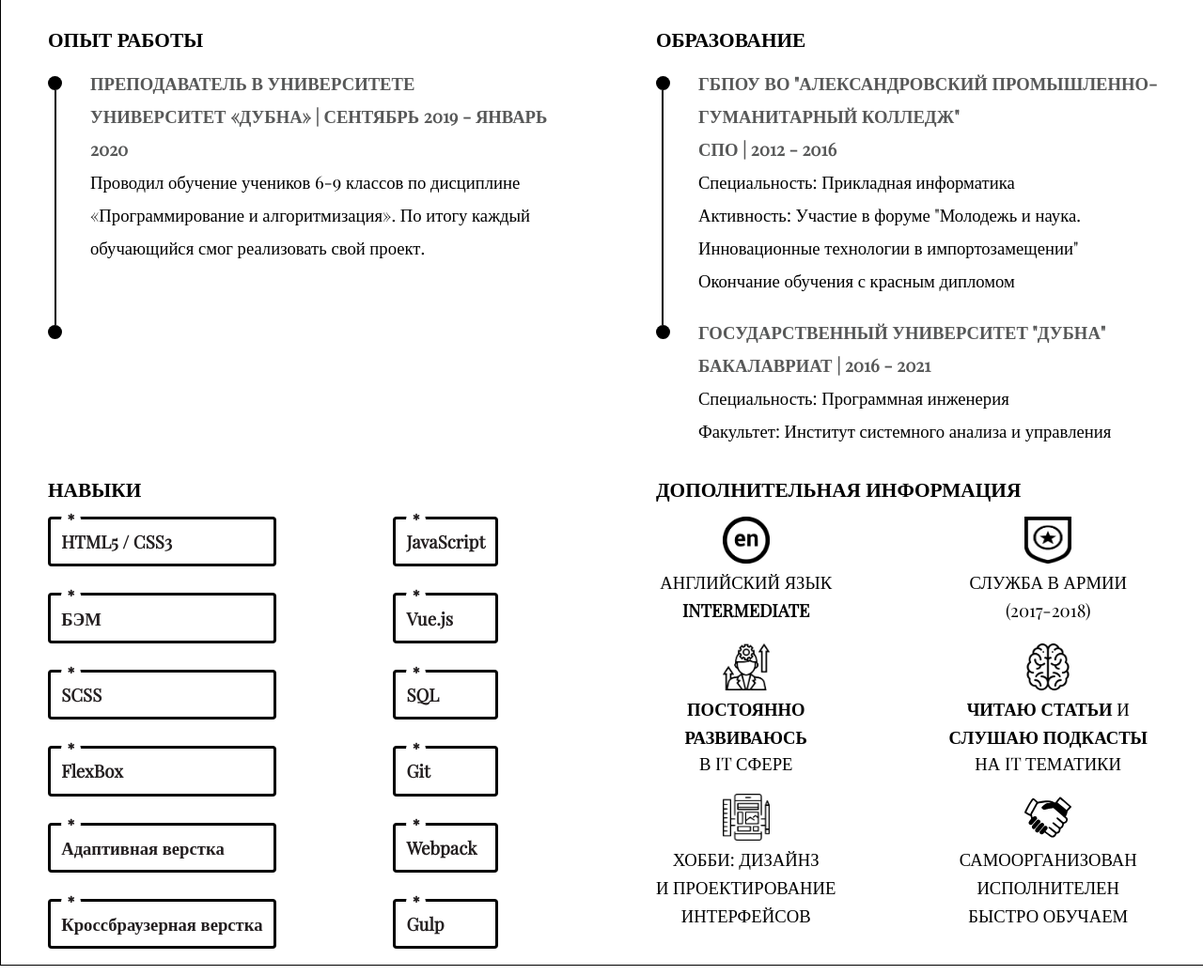
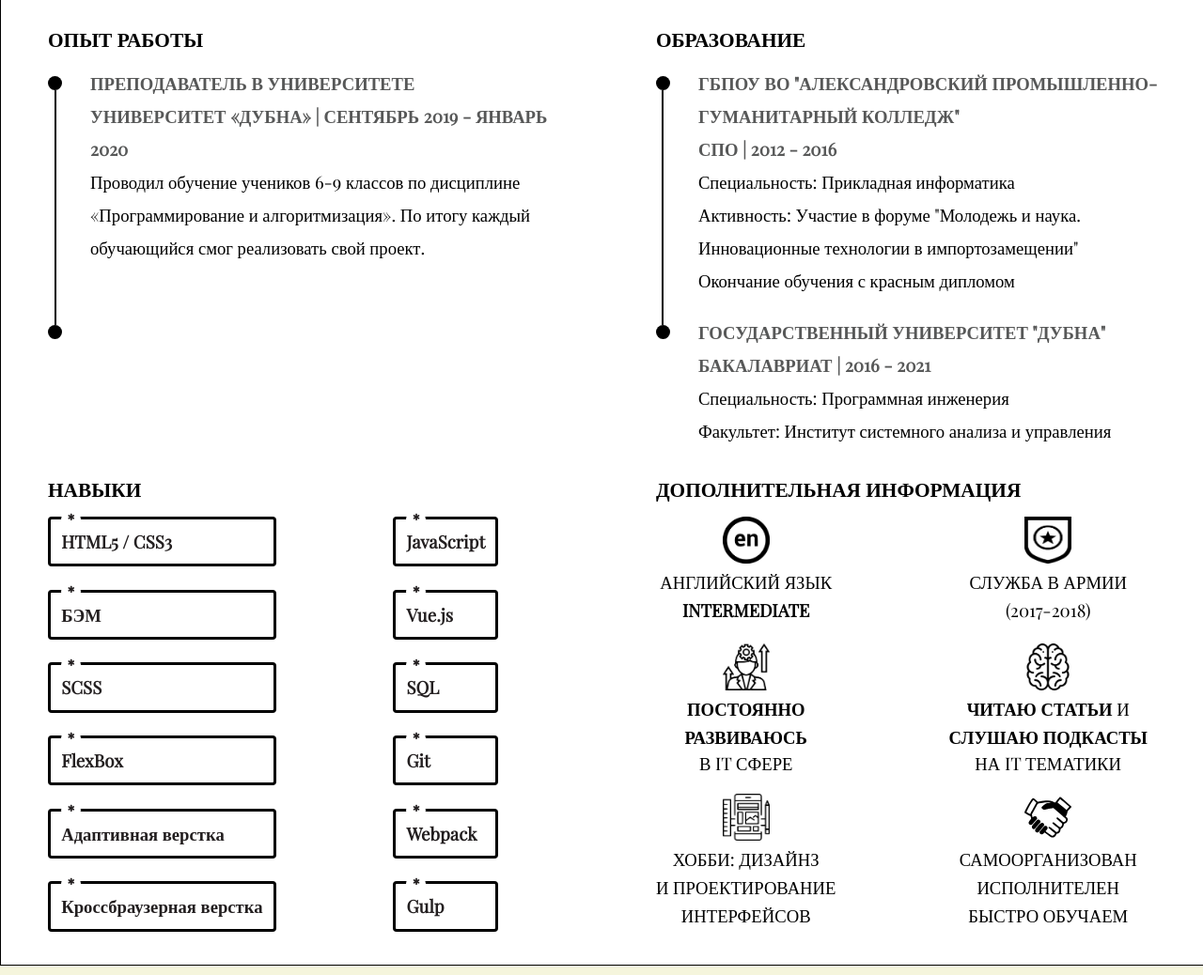
Before and after one commit to Wilson2254/ScssResumePage, a website: page index.html in a window 1280 px wide. Shown: the part 638-1676 px from the top of the page at 94% size. Drawn offline with nearby package versions, Linux system fonts and the light colour scheme.

Commit message:
edit style

```diff
--- a/scss/style.scss
+++ b/scss/style.scss
@@ -47,6 +47,7 @@ body {
     justify-content: center;
     width: 1300px;
     margin: auto;
+    background-color: #F5F5DC;
 }
 
 .info {
@@ -117,6 +118,7 @@ body {
 main {
     height: 1300px;
     border: 1px solid;
+    background-color: white;
     .biography-and-links {
         @include main-element-position();
         margin: 20px 50px 0 50px;
@@ -226,7 +228,7 @@ main {
                 list-style: none;
                 li {
                     position: relative;
-                    margin-bottom: 1.5em;
+                    margin-bottom: 1.3em;
                     border: 3px solid black;
                     padding: 0.6em;
                     border-radius: 4px;
```
Also changed, not shown: css/style.css.
